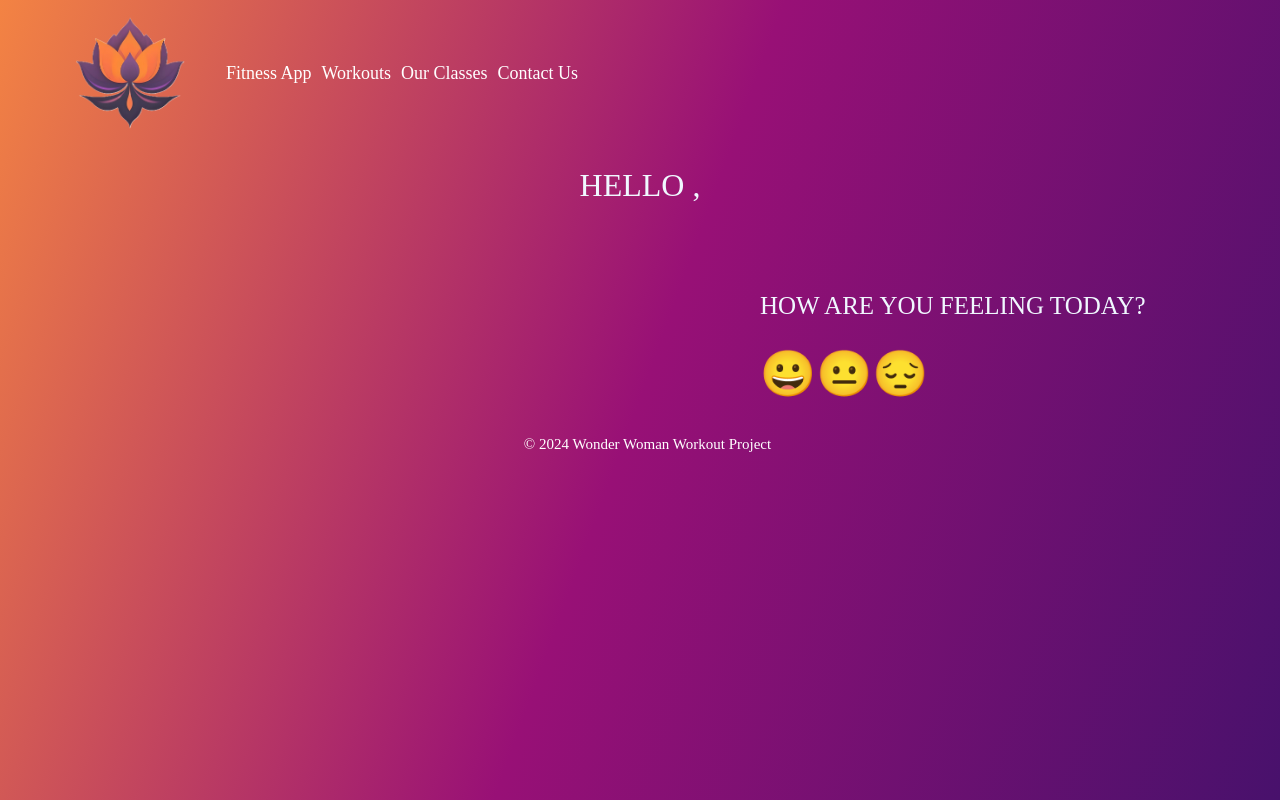
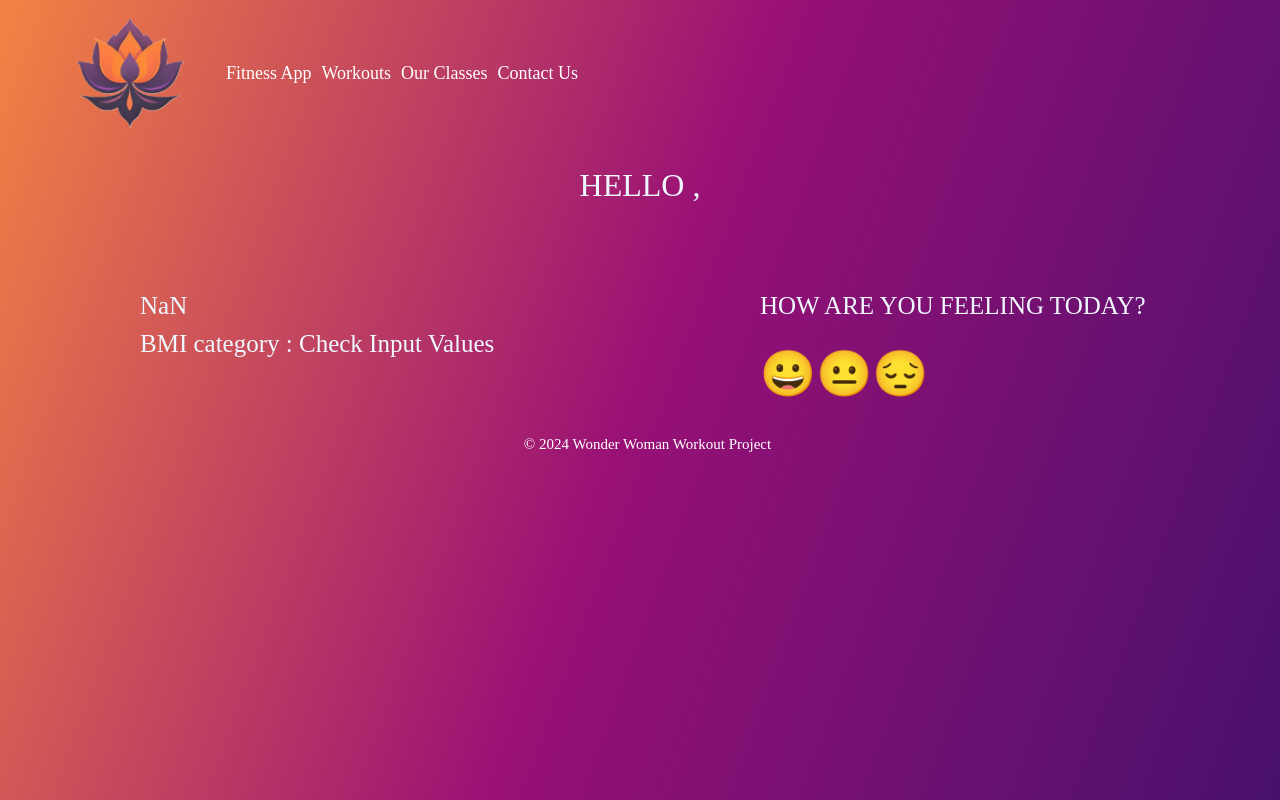
Before and after one commit to elismountain/fitness-app, a React (Vite) app: page /workout-plan in a window 1280 px wide. Built offline with nearby package versions, Linux system fonts and the light colour scheme; a small style sheet from the web is missing.

Commit message:
api calls for bmi and weightcategory calculation removed, cdn link for bootstrap updated to fix the bug in the console. bmi and category now working with useeffect hook

```diff
--- a/index.html
+++ b/index.html
@@ -6,12 +6,7 @@
       name="description"
       content="Web site created using create-react-app"
     />
-    <link
-  rel="stylesheet"
-  href="https://maxcdn.bootstrapcdn.com/bootstrap/4.5.2/css/bootstrap.min.css"
-  integrity="sha384-KyZXEAg3QhqLMpG8r+Knujsl5+ / 2  / Wr / V / D3 / moYO / H 2 / 1IBootstrap 4.5.2 (https://getbootstrap.com/)"
-  crossorigin="anonymous"
-/>
+<link rel="stylesheet" href="https://cdn.jsdelivr.net/npm/bootstrap@4.0.0/dist/css/bootstrap.min.css" integrity="sha384-Gn5384xqQ1aoWXA+058RXPxPg6fy4IWvTNh0E263XmFcJlSAwiGgFAW/dAiS6JXm" crossorigin="anonymous">
     <title>Wonder Women Workout</title>
   </head>
   <body>
--- a/src/components/BMI.js
+++ /dev/null
@@ -1,32 +0,0 @@
-
-import axios from 'axios';
-
-const calculateBMI = async (weight, height) => {
-  const options = {
-    method: 'GET',
-    url: 'https://body-mass-index-bmi-calculator.p.rapidapi.com/metric',
-    params: { weight: weight, height: height},
-    headers: {
-      'X-RapidAPI-Key': '8d53762f7cmsh85d426eae7f5ae5p1c21c7jsnbe6b01f1cc80',
-      'X-RapidAPI-Host': 'body-mass-index-bmi-calculator.p.rapidapi.com'
-    }
-  };
-
-  console.log(`Calculating BMI for weight:${weight}, height:${height}`)
-
-  try {
-    const response = await axios.request(options);
-    console.log(`BMI API call response`, response);
-    return response.data;
-  } catch (error) {
-    console.error(`Error calling the BMI API: ${error}`);
-
-    if (error.response.status == 429) {
-      alert(`Message from BMI API call: ${error.response.data.message || error.response.data || error.response}`);
-    }
-
-    return null;
-  }
-};
-
-export default calculateBMI;
--- a/src/components/SignIn.jsx
+++ b/src/components/SignIn.jsx
@@ -1,6 +1,6 @@
 import React, { useState } from 'react';
 import { Form, Button, Container, Row, Col } from 'react-bootstrap';
-import calculateBMI from './BMI.js';
+
 
 const SignIn = ({ onSubmit }) => {
   const [name, setName] = useState('');
--- a/src/components/weightCategory.js
+++ /dev/null
@@ -1,30 +0,0 @@
-
-import axios from 'axios';
-
-const weightCategory = async (bmi) => {
-  const options = {
-    method: 'GET',
-    url: 'https://body-mass-index-bmi-calculator.p.rapidapi.com/weight-category',
-    params:  {bmi},
-    headers: {
-      'X-RapidAPI-Key': '8d53762f7cmsh85d426eae7f5ae5p1c21c7jsnbe6b01f1cc80',
-      'X-RapidAPI-Host': 'body-mass-index-bmi-calculator.p.rapidapi.com'
-    }
-  };
-
-  try {
-    const response = await axios.request(options);
-    console.log(`weightCategory call response`, response);
-    return response.data;
-  } catch (error) {
-    console.error(`Error calling the weight Category API: ${error}`);
-
-    if (error.response.status == 429) {
-      alert(`Message from weight category API call: ${error.response.data.message || error.response.data || error.response}`);
-    }
-
-    return null;
-  }
-};
-
-export default weightCategory;
--- a/src/pages/WorkoutPlan.jsx
+++ b/src/pages/WorkoutPlan.jsx
@@ -1,9 +1,7 @@
 import React, { useState, useEffect } from "react";
 import { useLocation } from "react-router-dom";
-import calculateBMI from "../components/BMI";
 import EmojiTracker from "../components/emoji";
 import exerciseAPI from "../components/exerciseapi";
-import weightCategory from "../components/weightCategory";
 import ExerciseDetail from "./ExerciseDetail";
 import "./WorkoutPlan.css";
 
@@ -15,39 +13,44 @@ const WorkoutPlan = () => {
   const username = searchParams.get("username");
   const goal = searchParams.get("goal");
 
-  // Directly parse to float here to avoid re-declaring inside useEffect
+  // parse float the user input
   const height = parseFloat(searchParams.get("height"));
   const weight = parseFloat(searchParams.get("weight"));
 
   const [bmi, setBmi] = useState("");
   const [exercise, setExercise] = useState([]);
-  const [weightC, setWeightCategory] = useState("");
+  const [weightCategory, setWeightCategory] = useState("");
 
-  // useeffect hook to calculate bmi
+
+  useEffect(()=>{
+    const userBMI = weight / (height * height);
+    setBmi(userBMI)
+
+    if (userBMI <= 18.5){
+      setWeightCategory("Under Weight")
+    }
+    else if ((userBMI >=18.5) && (userBMI <=24.9)){
+      setWeightCategory("Healthy")
+    }
+    else if((userBMI >=25) &&(userBMI <= 29.9)) {
+      setWeightCategory("Over Weight")
+    }
+    else if (userBMI >=30){
+      setWeightCategory("Obese")
+    }
+    else {
+      setWeightCategory("Check Input Values")
+    }},[weight, height])
+
+
+
   useEffect(() => {
-    console.log(weight, height);
-    // Check if height and weight are valid numbers before calling calculateBMI
-    if (!isNaN(height) && !isNaN(weight)) {
-      calculateBMI(weight, height)
-        .then((data) => {
-          console.log(`Data received from BMI call:`, data);
-          // Assuming data is the BMI value directly; adjust according to your function's return structure
-          setBmi(data.bmi);
-        })
-        .catch((error) => {
-          console.error("BMI calculation error:", error);
-        });
-    }
-  }, [weight, height]);
-  // trial
-  useEffect(() => {
-    // Check if height and weight are valid numbers before calling calculateBMI
 
-    // Assuming calculateBMI expects two arguments: weight and height
+
+ // calling the api call for chosen goal
     exerciseAPI(goal)
       .then((data) => {
         console.log(data);
-        // Check if data and data.bmi exist before calling setBmi to avoid errors
         setExercise(data);
       })
       .catch((error) => {
@@ -55,22 +58,7 @@ const WorkoutPlan = () => {
       });
   }, [goal]);
 
-  // react hook to fetch weight category
-  useEffect(() => {
-    console.log(bmi);
-    // Check if height and weight are valid numbers before calling calculateBMI
-    if (bmi > 0) {
-      weightCategory(bmi)
-        .then((data) => {
-          console.log(`Data received from weight category call:`, data);
-          // Assuming data is the BMI value directly; adjust according to your function's return structure
-          setWeightCategory(data.weightCategory);
-        })
-        .catch((error) => {
-          console.error("Weight Category calculation error:", error);
-        });
-    }
-  }, [bmi]);
+
 
   return (
     <div className="bmi-container">
@@ -82,7 +70,7 @@ const WorkoutPlan = () => {
 
       <div className="bmi-result">
         {bmi && <p>Your BMI is: {bmi.toFixed(2)}</p>}
-        {weightC && <p>Your BMI is within the {weightC} category</p>}
+        {weightCategory && <p>BMI category : {weightCategory} </p>}
 
 
         {goal && <p>Goal for today : {goal}</p>}
```
